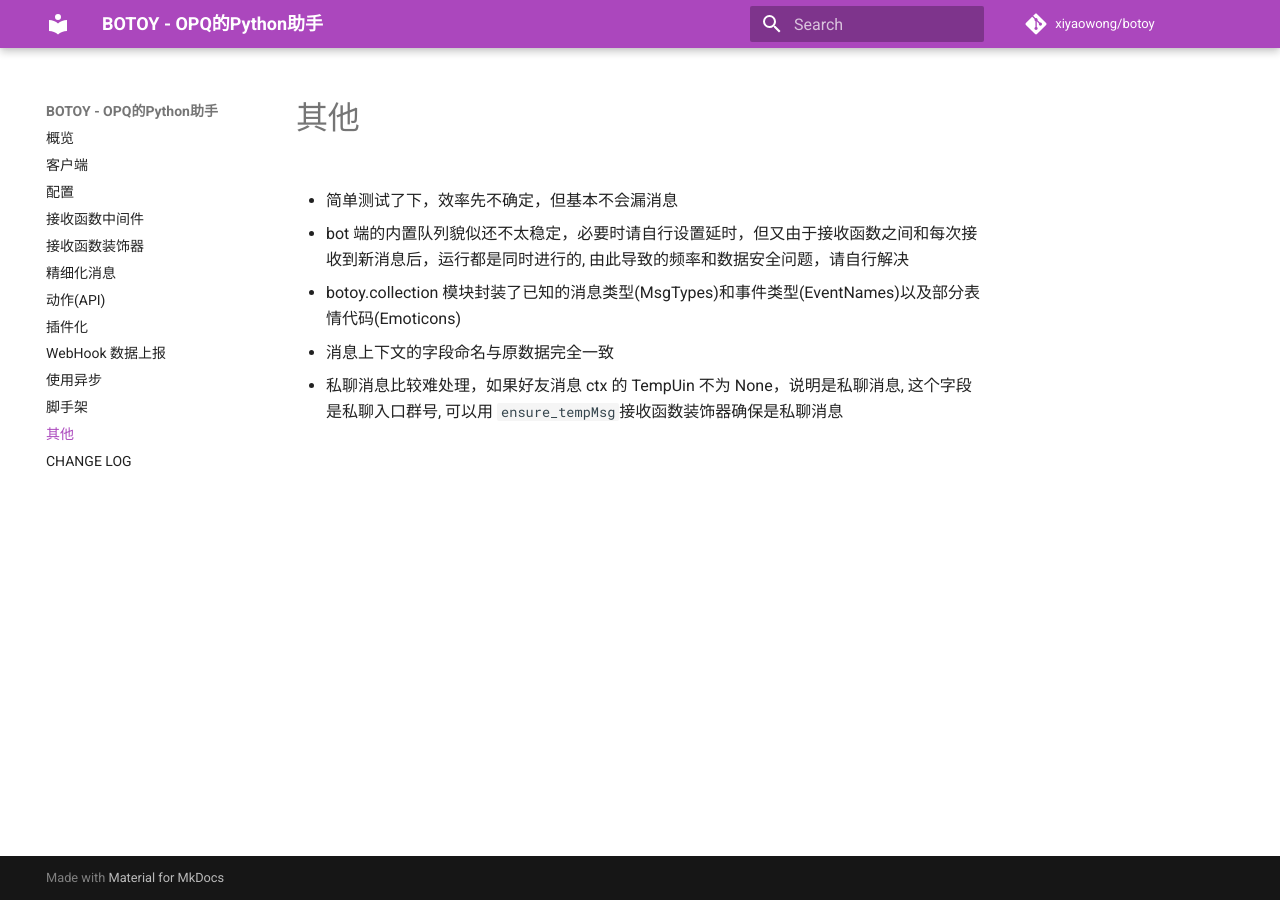
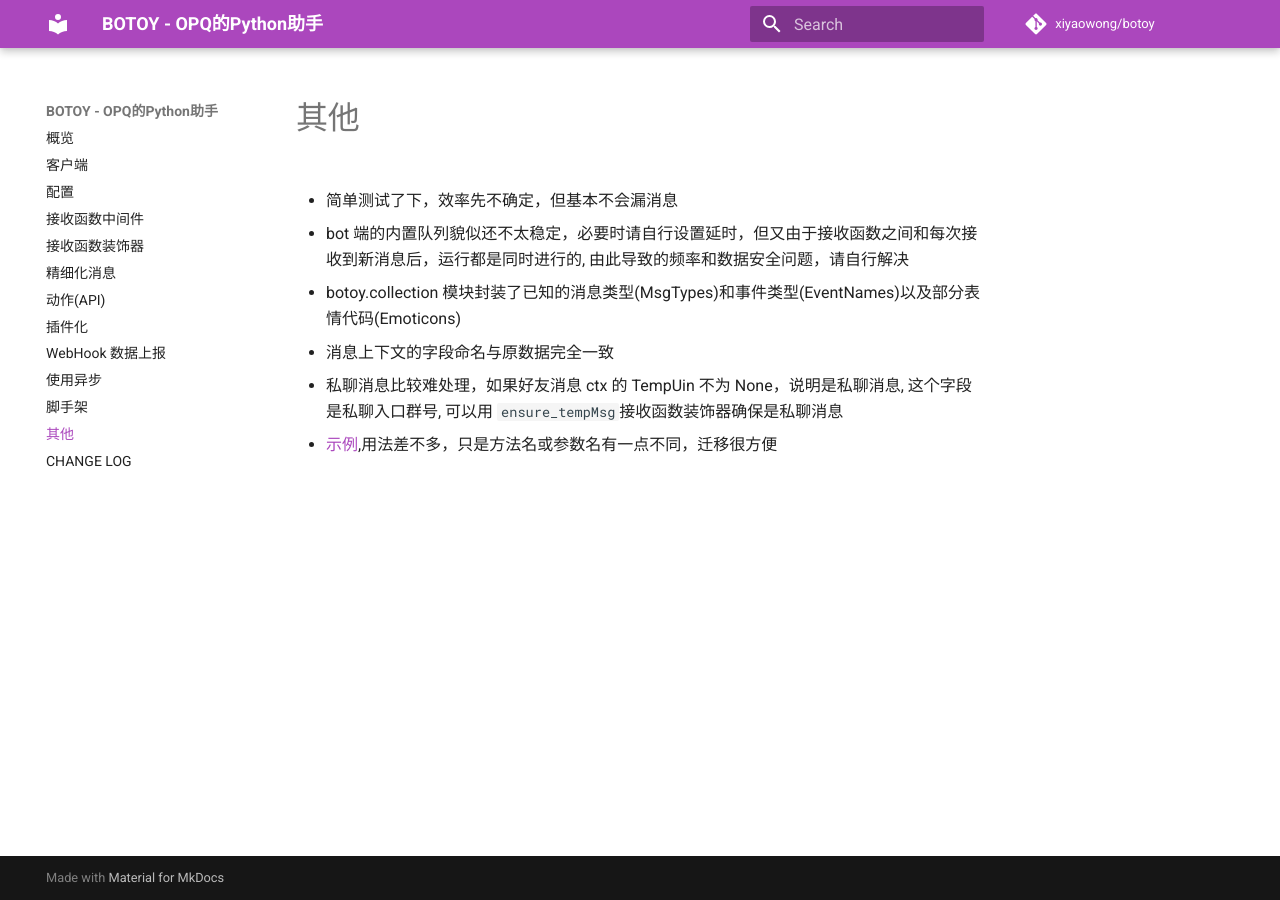
Before and after one commit to opq-osc/botoy, an MkDocs documentation site: the page built from docs/other.md, in a window 1280 px wide. Built offline with MkDocs 1.6.1 and Material for MkDocs 9.7.7, drawn with Linux system fonts in a browser that asks for light colours; comment, search, counter and statistics services are not loaded.

Commit message:
update docs

```diff
--- a/docs/other.md
+++ b/docs/other.md
@@ -12,3 +12,5 @@
 
 - 私聊消息比较难处理，如果好友消息 ctx 的 TempUin 不为 None，说明是私聊消息,
   这个字段是私聊入口群号, 可以用 `ensure_tempMsg`接收函数装饰器确保是私聊消息
+
+- [示例](https://github.com/xiyaowong/python--iotbot/tree/master/sample),用法差不多，只是方法名或参数名有一点不同，迁移很方便
```
